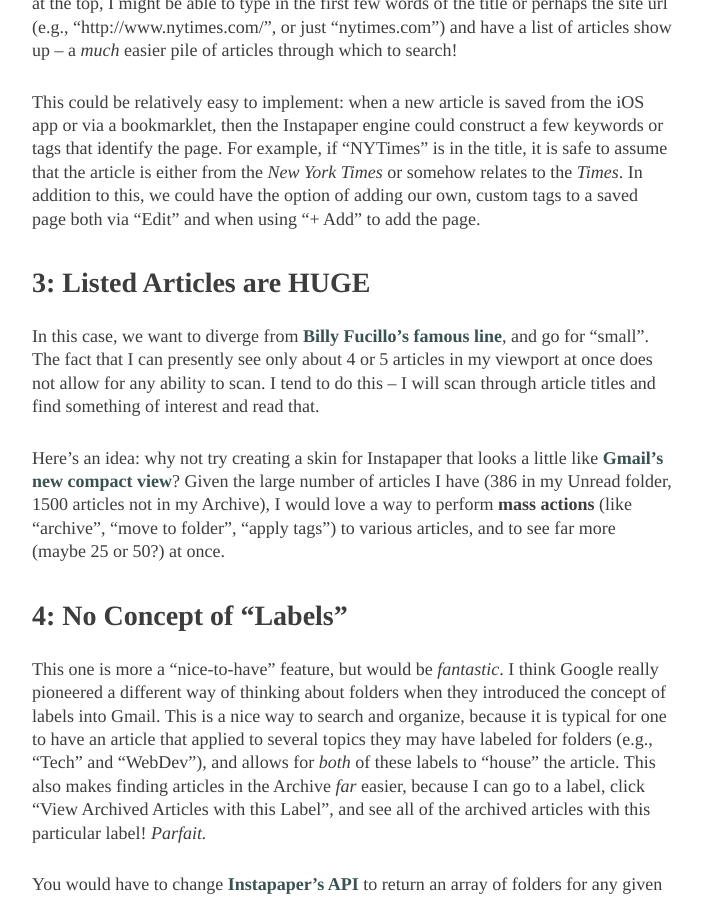
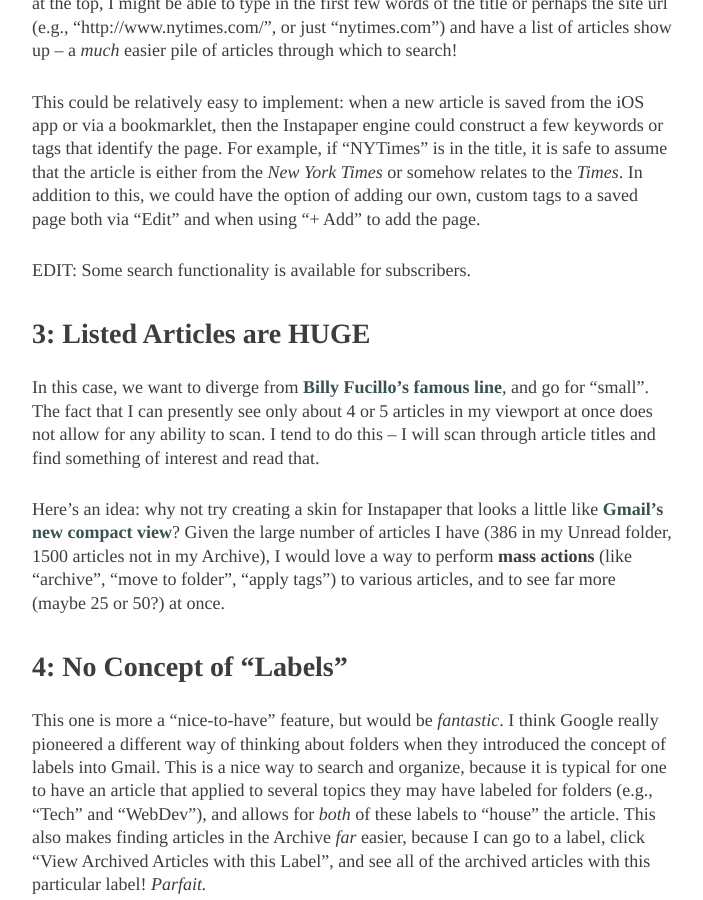
Before and after one commit to parkr/blogsource, a Jekyll site: the page built from _posts/2011-12-20-improvements-for-instapaper.md, in a window 1280 px wide and 900 px high, scrolled down 1326 px. Shown: the whole window, without its empty margins (288-991 px from the left). Built offline with Jekyll 4.4.1, drawn with Linux system fonts in a browser that asks for light colours; some web fonts are replaced.

Commit message:
made an edit via Marco's correction

```diff
--- a/_posts/2011-12-20-improvements-for-instapaper.md
+++ b/_posts/2011-12-20-improvements-for-instapaper.md
@@ -29,6 +29,8 @@ This is actually my biggest grievance. I find the inability to search through my
 
 This could be relatively easy to implement: when a new article is saved from the iOS app or via a bookmarklet, then the Instapaper engine could construct a few keywords or tags that identify the page. For example, if "NYTimes" is in the title, it is safe to assume that the article is either from the _New York Times_ or somehow relates to the _Times_. In addition to this, we could have the option of adding our own, custom tags to a saved page both via "Edit" and when using "+ Add" to add the page.
 
+EDIT: Some search functionality is available for subscribers.
+
 ### 3: Listed Articles are HUGE
 
 In this case, we want to diverge from [Billy Fucillo's famous line](http://www.youtube.com/watch?v=DXRaboSo70A), and go for "small". The fact that I can presently see only about 4 or 5 articles in my viewport at once does not allow for any ability to scan. I tend to do this -- I will scan through article titles and find something of interest and read that.
```
Also changed, not shown: 3 other files.
